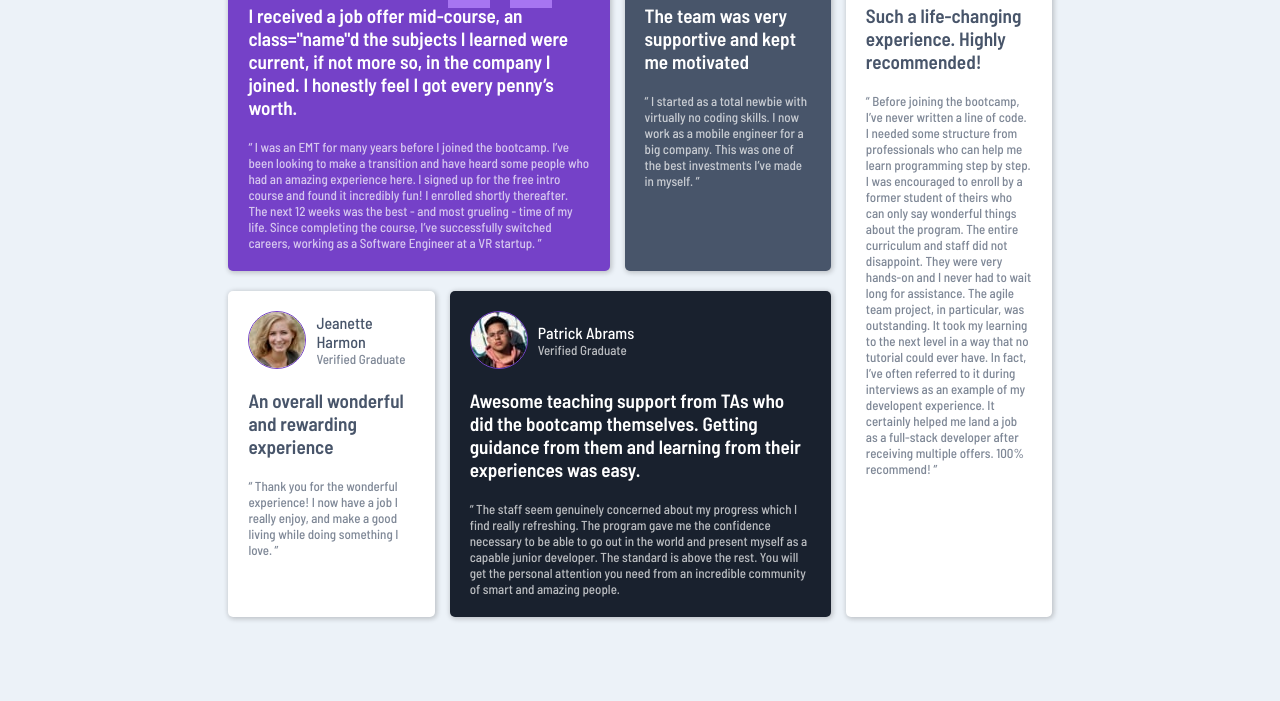
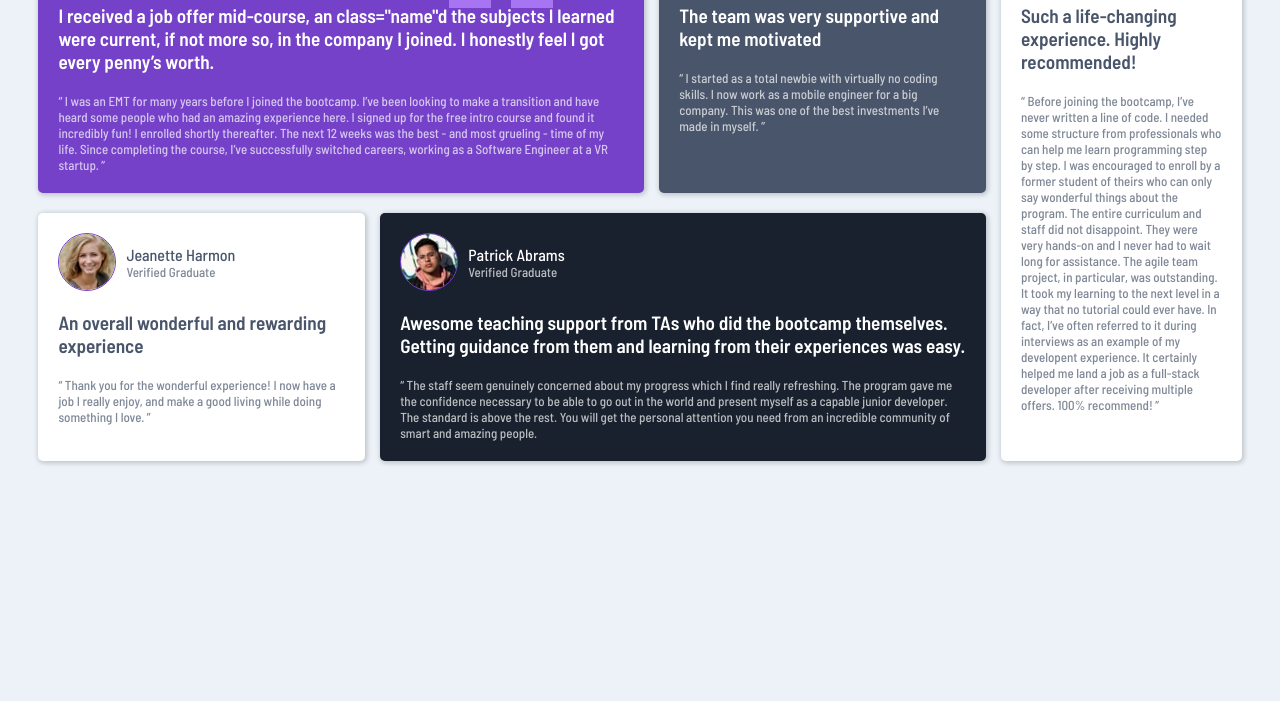
Before and after one commit to Fangan508/testimonial-grid-frontend-mentor-challenge-solution, a plain HTML site: page index.html in a window 1280 px wide. Shown: the part 158-859 px from the top of the page. After the commit the page ends 800 px from the top, so only its background shows below. Drawn offline with Linux system fonts and the light colour scheme.

Commit message:
Set width of desktop version

```diff
--- a/style.css
+++ b/style.css
@@ -93,12 +93,12 @@ body {
     }
 
     #testimonial-5 {
-        flex-basis: 25%;
+        flex-basis: 20%;
     }
 
     #main-left {
         flex-direction: column;
-        flex-basis: 75%;
+        flex-basis: 80%;
     }
 
     #testimonial-1, #testimonial-4 {
@@ -110,7 +110,7 @@ body {
     }
 
     #testimonial-grid-container {
-        max-width: 900px;
+        max-width: 1440px;
         margin: 0 auto;
     }
 
```
